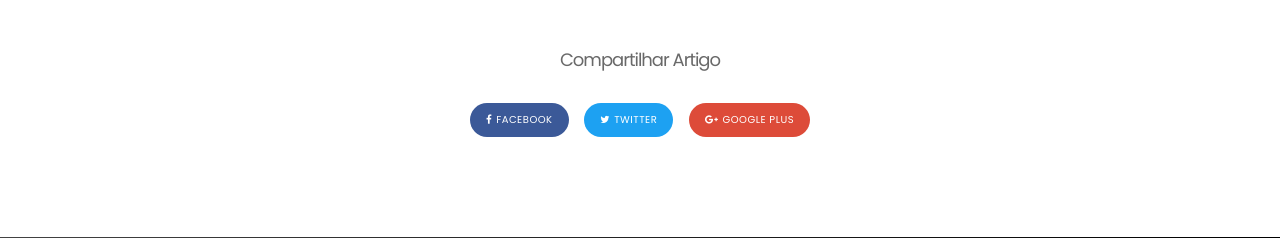
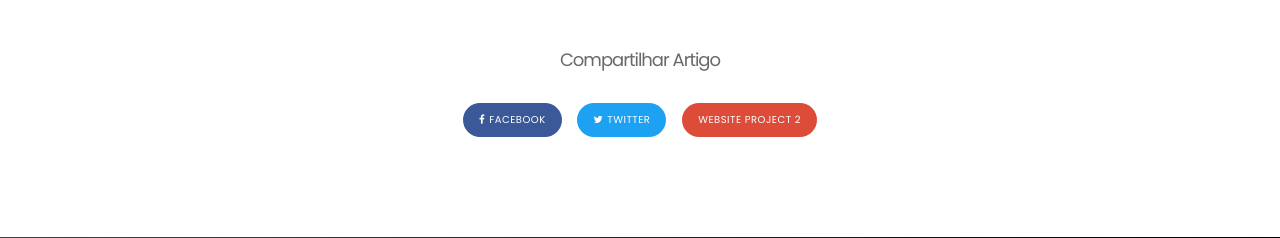
Before and after one commit to Iyonissio/dentistaDjango, a Django app: page /blog-detail.html in a window 1280 px wide. Shown: the part 1804-2042 px from the top of the page. Run offline with Django 3.2, Linux system fonts and the light colour scheme; some libraries are stand-ins or nearby versions.

Commit message:
add new files Blog

```diff
--- a/website/templates/blog-detail.html
+++ b/website/templates/blog-detail.html
@@ -84,9 +84,9 @@
                               <p>Lorem ipsum dolor sit amet, maecenas eget vestibulum justo imperdiet, wisi risus purus augue vulputate voluptate neque, curabitur dolor libero sodales vitae elit massa.</p>
                               <div class="blog-social-share">
                                    <h4>Compartilhar Artigo</h4>
-                                   <a href="https://www.facebook.com/templatemo" class="btn btn-primary"><i class="fa fa-facebook"></i>facebook</a>
-                                   <a href="#" class="btn btn-success"><i class="fa fa-twitter"></i>twitter</a>
-                                   <a href="#" class="btn btn-danger"><i class="fa fa-google-plus"></i>google plus</a>
+                                   <a href="https://web.facebook.com/?_rdc=1&_rdr" class="btn btn-primary"><i class="fa fa-facebook"></i>facebook</a>
+                                   <a href="https://twitter.com/" class="btn btn-success"><i class="fa fa-twitter"></i>twitter</a>
+                                   <a href="https://iyonissio.github.io/BeautifulCorpPage-Bootstrap4/" class="btn btn-danger"></i>WebSite Project 2</a>
                               </div>
                          </div>
                     </div>
```
